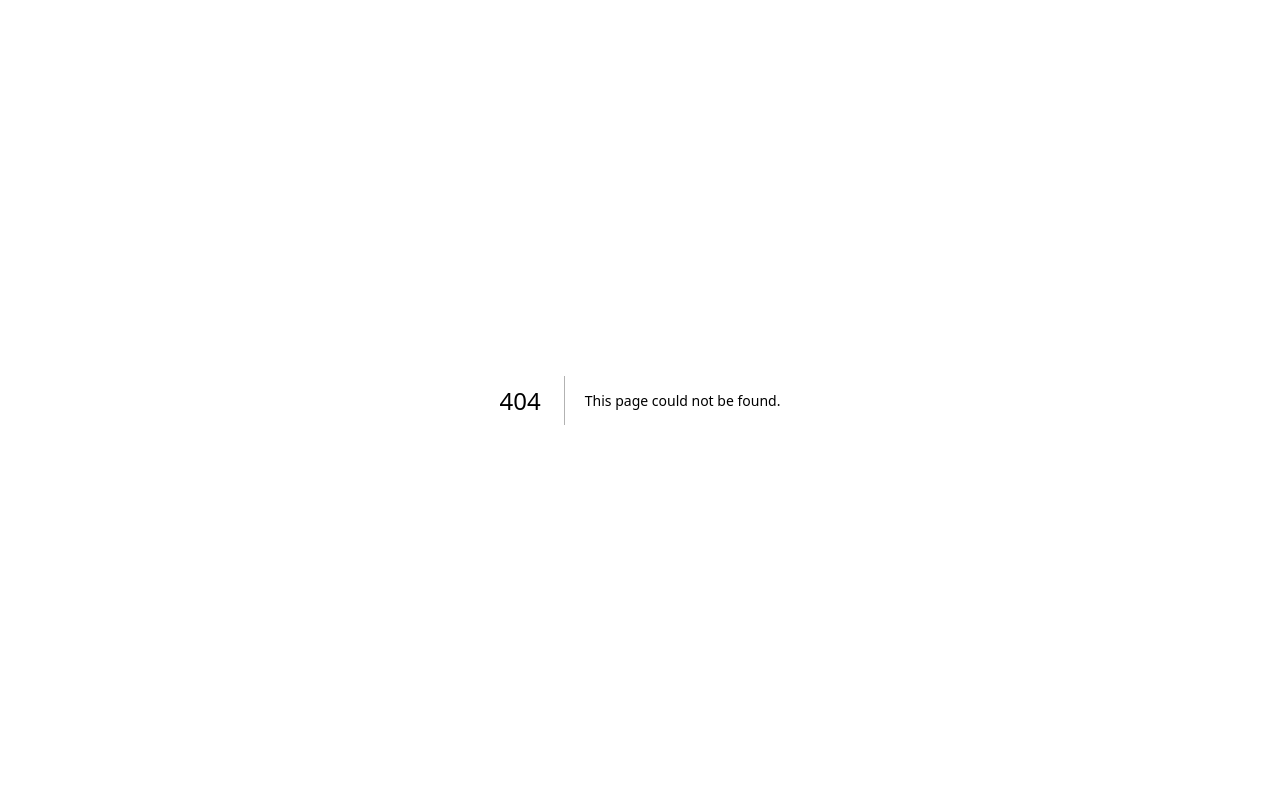
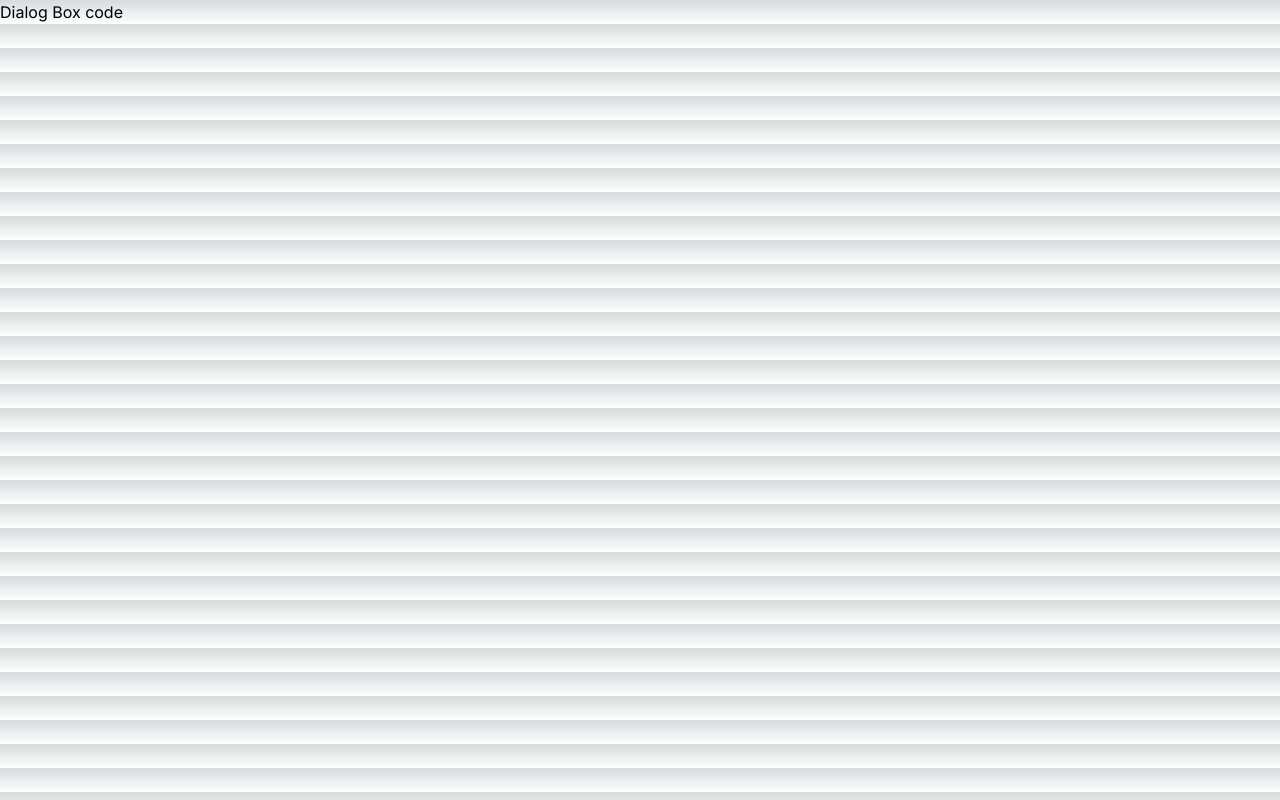
Before and after one commit to dibyajyoti2001/DialogBox, a Next.js app: page /components/dialogBoxContent in a window 1280 px wide. Before the commit this address had no page. Built offline with nearby package versions, Linux system fonts and the light colour scheme.

Commit message:
Create a dialog box conent component

```diff
--- /dev/null
+++ b/src/app/components/dialogBoxContent/page.js
@@ -0,0 +1,3 @@
+export default function DialogBoxContent() {
+  return <div>Dialog Box code</div>;
+}
```
